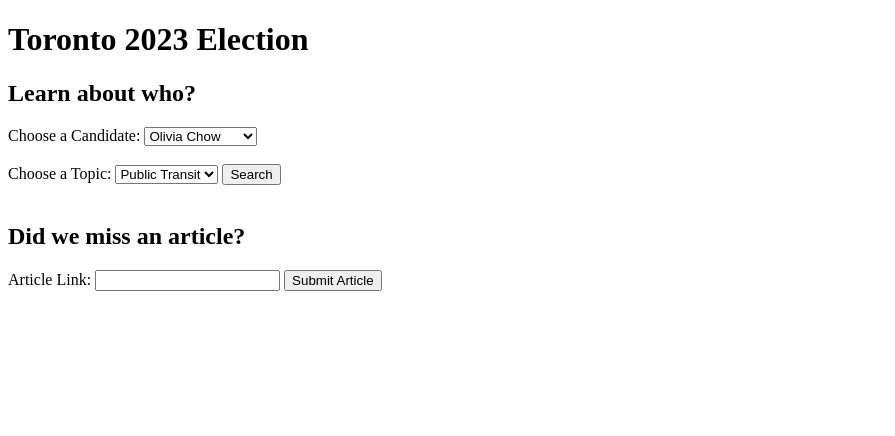
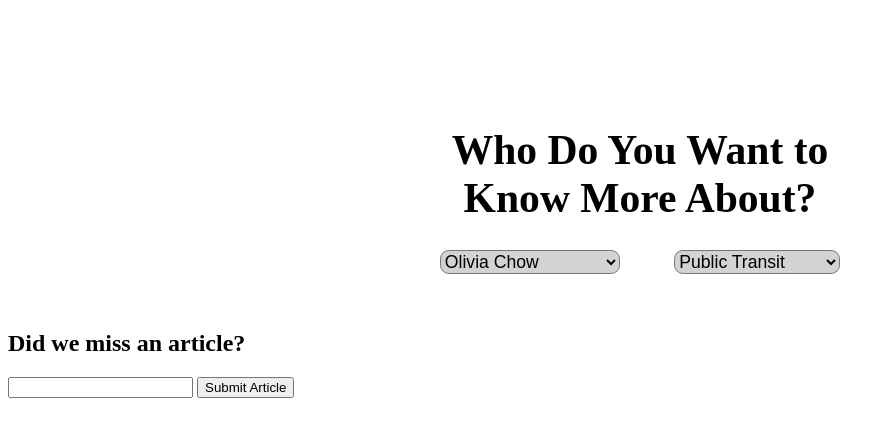
Before and after one commit to Mamoon794/DeerHacks-2023-Toronto-Election, a website: page index.html in a window 1280 px wide. Shown: the whole page, without its empty margins (0-895 px from the left). Drawn offline with nearby package versions, Linux system fonts and the light colour scheme.

Commit message:
CSS Styling

```diff
--- a/index.html
+++ b/index.html
@@ -4,19 +4,18 @@
 <head>
     <meta charset="utf-8">
     <title> Number Guesser </title>
-<!--    <link href="style.css" type="text/css" rel="stylesheet">-->
+    <link href="style.css" type="text/css" rel="stylesheet">
     <script src="https://ajax.googleapis.com/ajax/libs/jquery/3.3.1/jquery.min.js"></script>
     <script src="./web_client.js"></script>
 </head>
 
 <body>
-<div id="header">
-    <h1>Toronto 2023 Election</h1>
+    <div id="title">
+        <h1>Who Do You Want to <br>Know More About?</h1>
     </div>
-<div id="container">
-    <h2>Learn about who?</h2>
-    <label for="candidate">Choose a Candidate:</label>
-    <select name="candidate" id="candidate">
+    <div id="candidate-selection">
+        <!--    <label for="candidate">Choose a Candidate:</label>-->
+        <select name="candidate" id="candidate" onchange="retriveArticle()">
             <option value="chow">Olivia Chow</option>
             <option value="bailao">Ana Bailao</option>
             <option value="matlow">Josh Matlow</option>
@@ -24,21 +23,20 @@
             <option value="bradford">Brad Bradford</option>
             <option value="hunter">Mitzie Hunter</option>
         </select>
-    <br><br>
-
-    <label for="topic">Choose a Topic:</label>
-    <select name="topic" id="topic">
+        <!--    <label for="topic">Choose a Topic:</label>-->
+        <select name="topic" id="topic" onchange="retriveArticle()">
             <option value="transit">Public Transit</option>
             <option value="taxes">Taxes</option>
         </select>
-    <button id="tempSubmitTopic" onclick="retriveArticle()">Search</button>
+        <!--    <button id="tempSubmitTopic" onclick="retriveArticle()">Search</button>-->
+    </div>
+
     <br><br>
 
     <h2>Did we miss an article?</h2>
-    <label for="articleLink">Article Link:</label>
+<!--    <label for="articleLink">Article Link:</label>-->
     <input type="text" id="articleLink" name="articleLink">
     <button id="submitArticle" onclick="newArticle()">Submit Article</button>
-</div>
 </body>
 
 </html>
--- /dev/null
+++ b/style.css
@@ -0,0 +1,21 @@
+h1 {
+    text-align: center;
+}
+
+#title {
+    margin-top: 10%;
+    font-size: 130%;
+}
+
+#candidate-selection {
+    text-align: center;
+}
+
+#candidate-selection select {
+    margin-left: 2%;
+    margin-right: 2%;
+    padding-right: 3%;
+    background-color: lightgrey;
+    border-radius: 0.5em;
+    font-size: 110%;
+}
```
Lines whose indentation alone changed are shown as unchanged.
